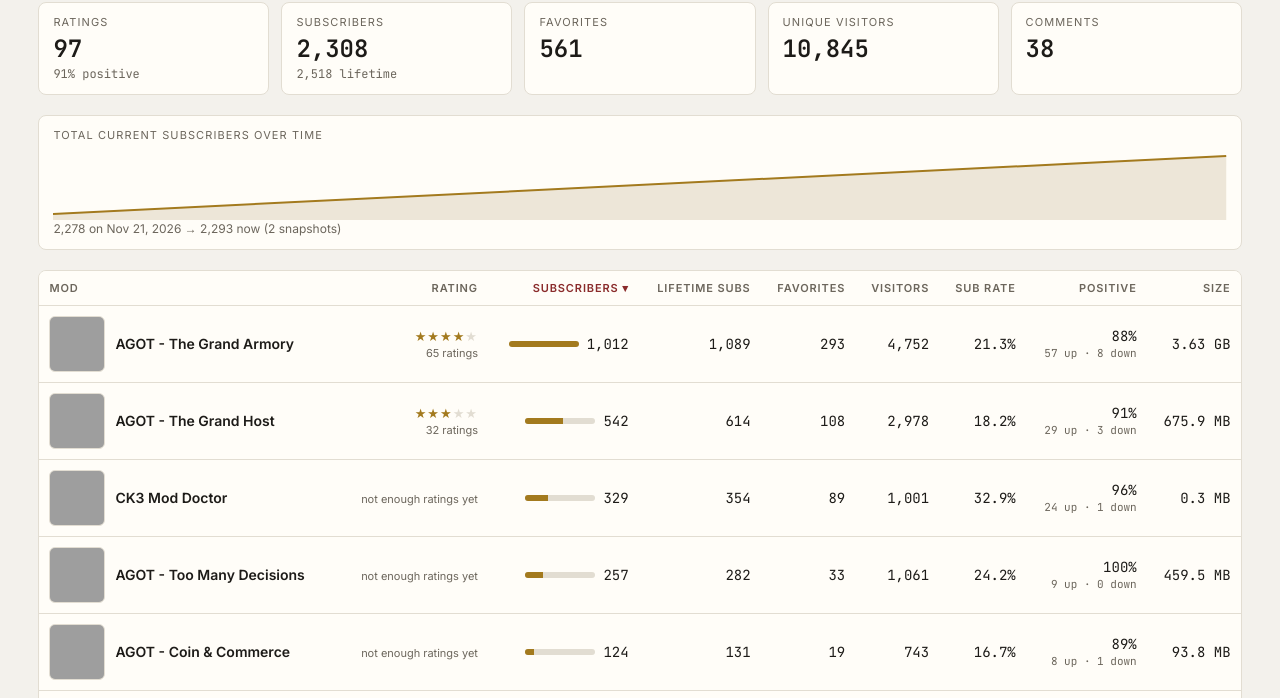
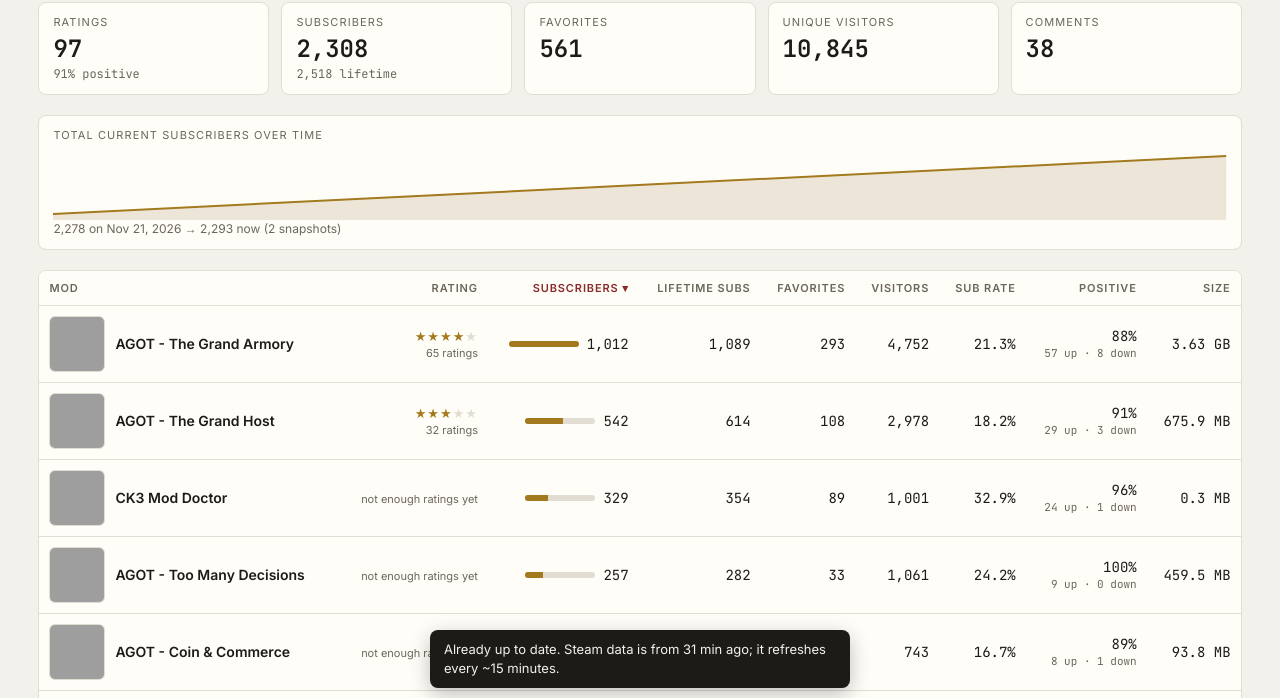
Before and after one commit to GRatierODU/workshop-ledger, a plain HTML site: page docs/index.html in a window 1280 px wide. Both pictures are taken after a click on the button "Reload". Shown: the part 92-790 px from the top of the page. Drawn offline with Linux system fonts and the light colour scheme; grey boxes are pictures that could not be loaded.

Commit message:
Reload button says whether new data arrived
Co-Authored-By: Claude Opus 5.5 <noreply@anthropic.com>

```diff
--- a/docs/index.html
+++ b/docs/index.html
@@ -34,6 +34,7 @@ h1{font:700 26px var(--display);letter-spacing:.04em;margin:0;text-wrap:balance}
 h1 small{display:block;font:500 12px var(--body);letter-spacing:.12em;text-transform:uppercase;color:var(--muted);margin-top:4px}
 .status{display:flex;flex-wrap:wrap;align-items:center;gap:10px;color:var(--muted);font-size:12px}
 .when{display:flex;align-items:center;gap:8px}
+.toast{position:fixed;left:50%;bottom:max(20px,env(safe-area-inset-bottom));transform:translateX(-50%);max-width:min(92vw,420px);background:var(--ink);color:var(--bg);padding:10px 14px;border-radius:8px;font-size:13px;box-shadow:0 6px 20px rgba(0,0,0,.25);z-index:20}
 .dot{width:8px;height:8px;border-radius:50%;background:var(--up);flex:none}
 .dot.busy{background:var(--gold);animation:p 1s infinite}.dot.err{background:var(--down)}.dot.old{background:var(--gold)}
 @keyframes p{50%{opacity:.3}}
@@ -294,7 +295,15 @@ async function load(){
  catch(e){dot.className='dot err';err.hidden=false;err.textContent='Could not load the stats ('+e.message+'). Check your connection and press Reload.'}
  loadComments();
 }
-document.getElementById('refresh').onclick=load;
+let toastTimer;
+function toast(msg){let t=document.getElementById('toast');if(!t){t=document.createElement('div');t.id='toast';t.className='toast';t.setAttribute('role','status');document.body.appendChild(t)}
+ t.textContent=msg;t.hidden=false;clearTimeout(toastTimer);toastTimer=setTimeout(()=>t.hidden=true,4000)}
+document.getElementById('refresh').onclick=async()=>{
+ const before=data&&data.fetched,btn=document.getElementById('refresh');btn.disabled=true;btn.textContent='Loading…';
+ await load();btn.disabled=false;btn.textContent='Reload';
+ if(!data)return;
+ toast(data.fetched!==before?`Updated: Steam data from ${ago(data.fetched)}.`
+  :`Already up to date. Steam data is from ${ago(data.fetched)}; it refreshes every ~15 minutes.`)};
 
 /* ---- comments inbox: read/unread is remembered on each device ---- */
 let cdata=null,seen=store.get('wl-seen');
```
